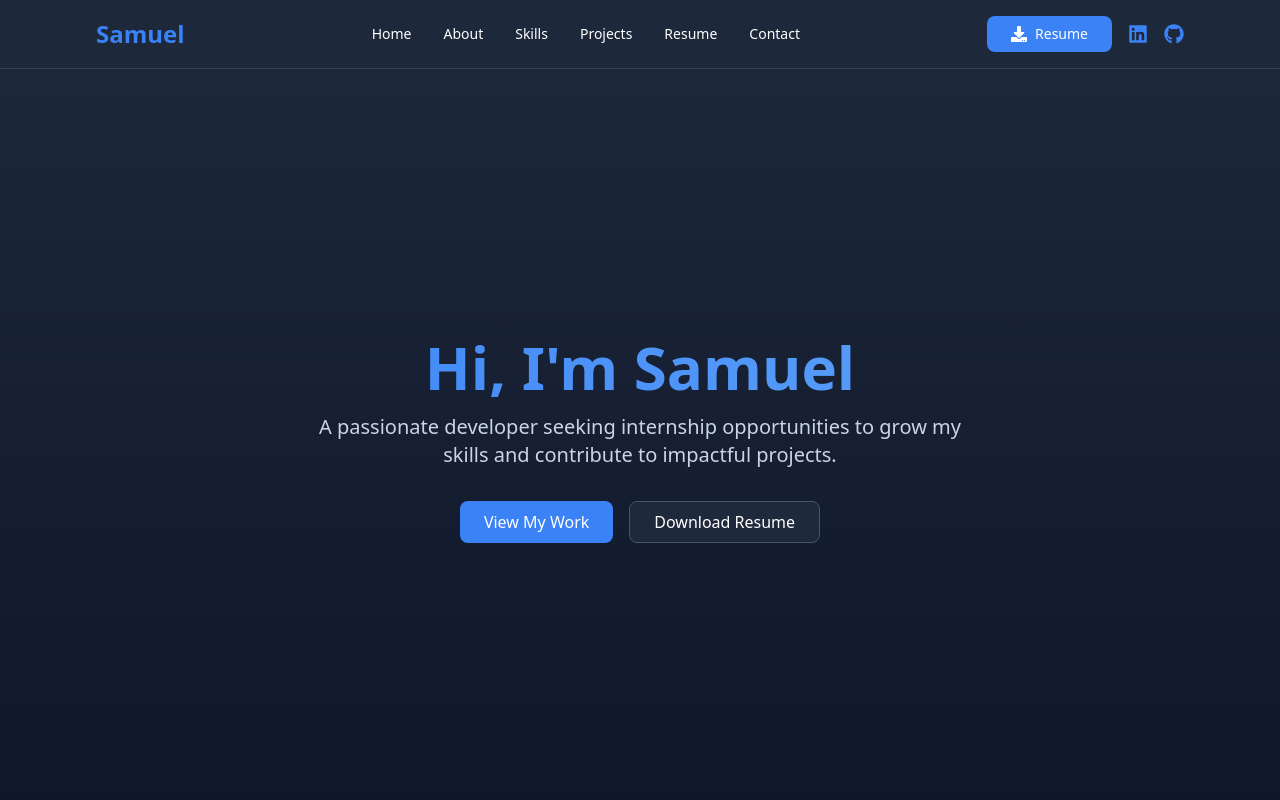
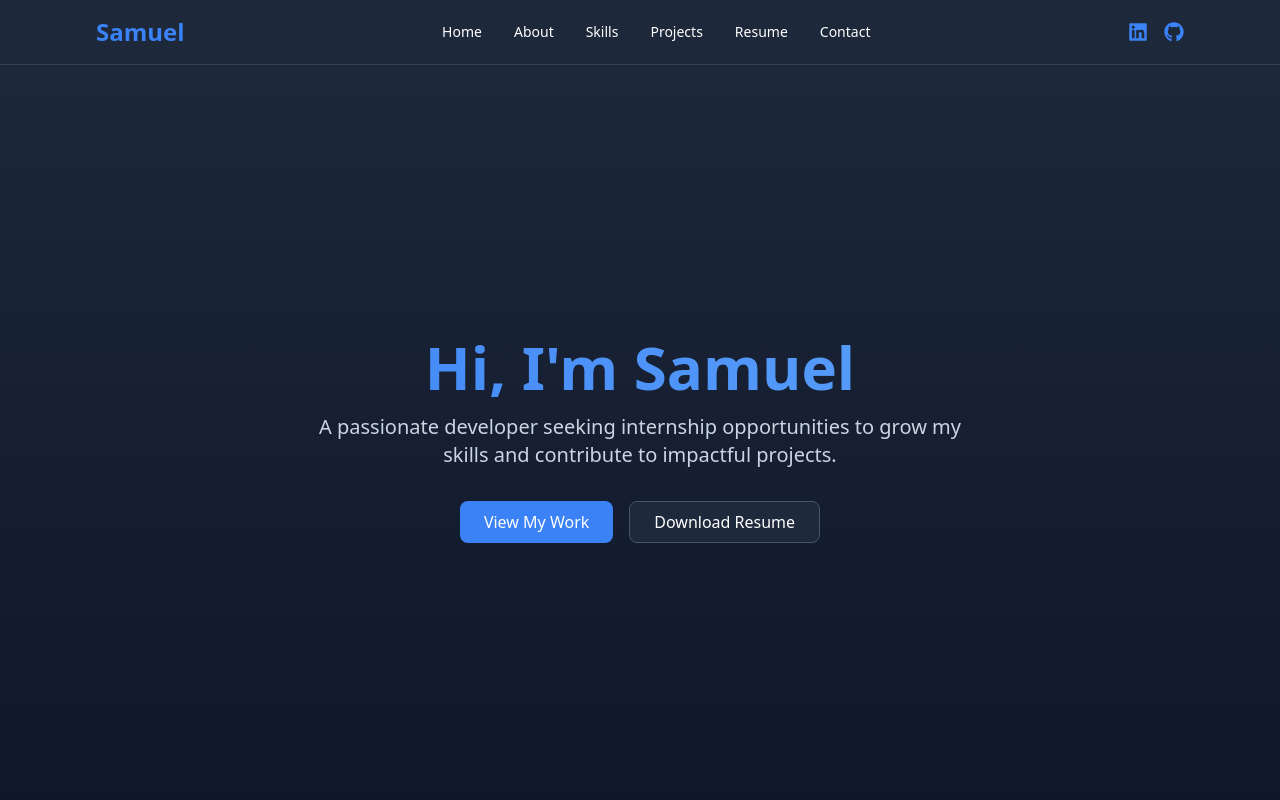
Before and after one commit to sampbaer-creator/Portfolio, a React (Vite) app: page / in a window 1280 px wide. Shown: the top 800 px of the page. Built offline with nearby package versions, Linux system fonts and the light colour scheme.

Commit message:
Remove header download button and fix resume download link

```diff
--- a/src/components/Header.jsx
+++ b/src/components/Header.jsx
@@ -1,5 +1,5 @@
 import { useState } from 'react'
-import { FaBars, FaTimes, FaLinkedin, FaGithub, FaDownload } from 'react-icons/fa'
+import { FaBars, FaTimes, FaLinkedin, FaGithub } from 'react-icons/fa'
 
 export default function Header() {
   const [menuOpen, setMenuOpen] = useState(false)
@@ -33,14 +33,7 @@ export default function Header() {
         </nav>
 
         {/* Social Links - Desktop */}
-        <div className="hidden md:flex gap-4 items-center">
-          <a
-            href="/resume.pdf"
-            download
-            className="btn btn-primary flex items-center gap-2 text-sm"
-          >
-            <FaDownload size={16} /> Resume
-          </a>
+        <div className="hidden md:flex gap-4">
           <a href="https://linkedin.com/in/samuel-baer-090215287" target="_blank" rel="noopener noreferrer" className="text-accent hover:text-blue-400 transition-colors">
             <FaLinkedin size={20} />
           </a>
@@ -68,13 +61,6 @@ export default function Header() {
                 {link}
               </button>
             ))}
-            <a
-              href="/resume.pdf"
-              download
-              className="btn btn-primary flex items-center gap-2 text-sm w-fit"
-            >
-              <FaDownload size={16} /> Download Resume
-            </a>
           </div>
         </div>
       )}
--- a/src/components/Resume.jsx
+++ b/src/components/Resume.jsx
@@ -14,7 +14,7 @@ export default function Resume() {
             </div>
             <a
               href="/resume.pdf"
-              download
+              download="Samuel_Baer_Resume.pdf"
               className="btn btn-primary flex items-center gap-2"
             >
               <FaDownload /> Download PDF
```
